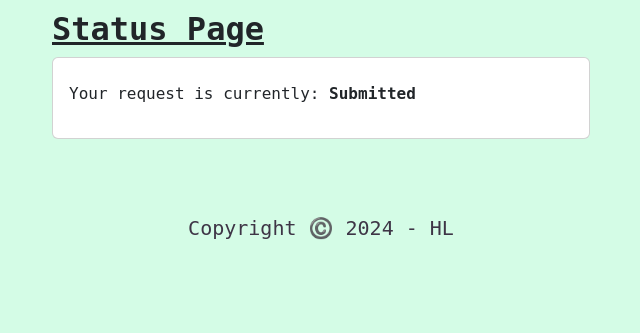
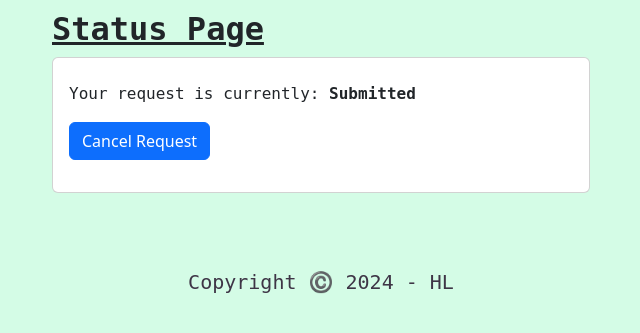
Before and after one commit to chingu-voyages/v52-tier3-team-30, a Flask app: template templates/status.html in a window 1280 px wide. Shown: the part 91-424 px from the top of the page, without its empty margins (319-959 px from the left). Run offline with Flask 3, Linux system fonts and the light colour scheme; the template is opened without the code that fills it: most values are stand-ins (such as "Sample title", 1, 10 or a date in 2020).

Commit message:
Add function to cancel booking in status page

```diff
--- a/templates/status.html
+++ b/templates/status.html
@@ -13,7 +13,12 @@
 
           <p>
             {% if info %}
-            Your request is currently: <b>{{ info.status }}</b>
+              Your request is currently: <b>{{ info.status }}</b>
+              {% if info.status != 'Visited' and info.status != 'Cancelled' %}
+              <form method="post">
+                  <button type="submit" name="cancellation-submit" class="btn btn-primary">Cancel Request</button>
+              </form>
+              {% endif %}
             {% endif %}
           </p>
         </div>
```
